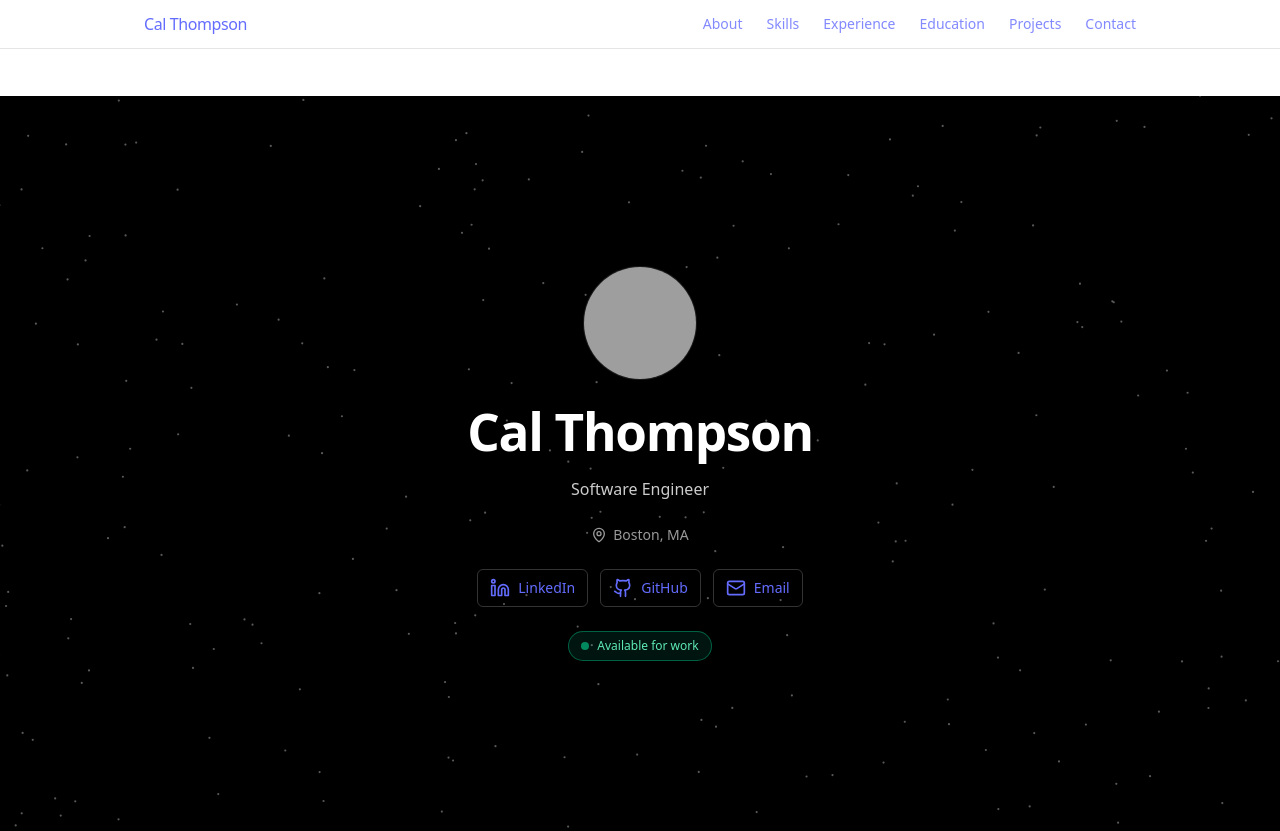
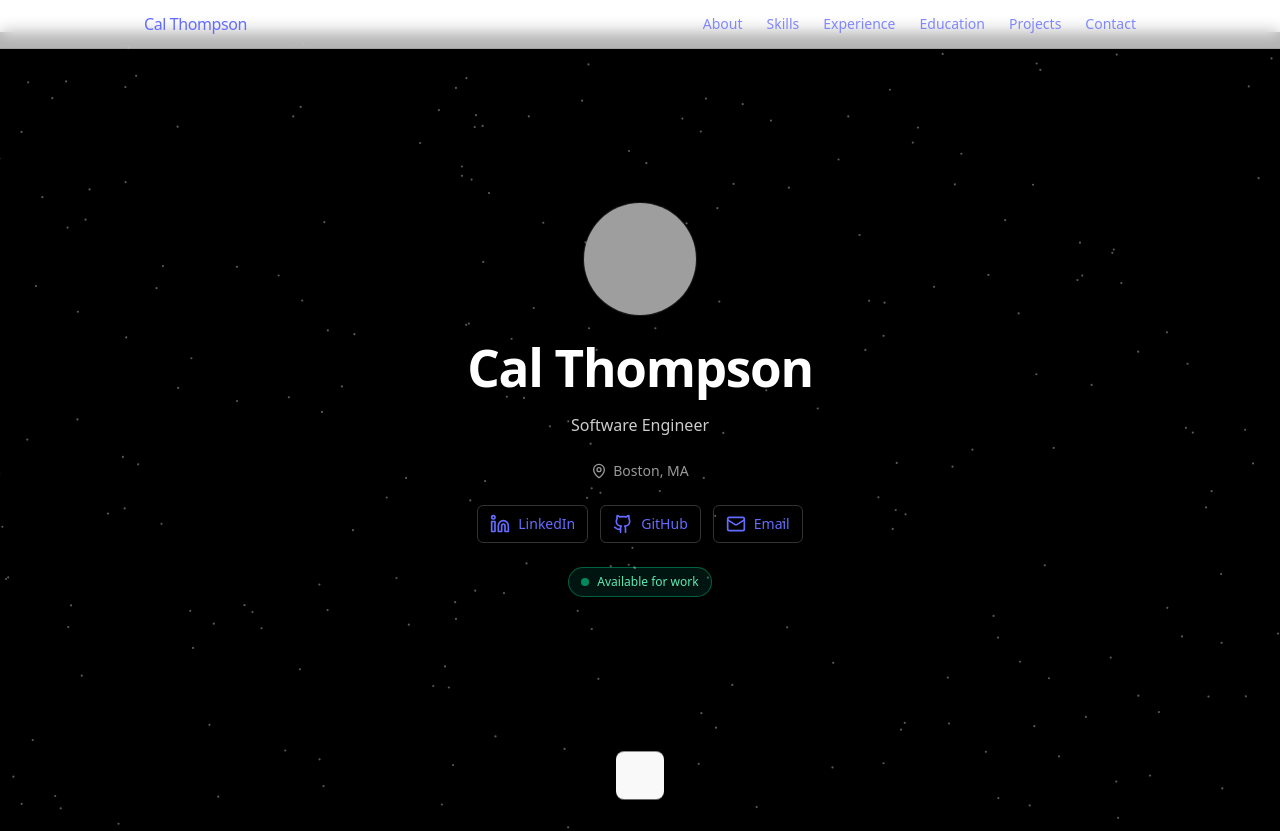
Before and after one commit to calvint18/personalPage, a React (Vite) app in the folder my-portfolio/: page / in a window 1280 px wide. Shown: the top 831 px of the page. Built offline with nearby package versions, Linux system fonts and the light colour scheme; grey boxes are pictures that could not be loaded.

Commit message:
added button to intro

```diff
--- a/my-portfolio/src/components/Intro.tsx
+++ b/my-portfolio/src/components/Intro.tsx
@@ -1,5 +1,5 @@
 import React, { useEffect, useRef, useState } from "react";
-import { Github, Linkedin, Mail, MapPin } from "lucide-react";
+import { Github, Linkedin, Mail, MapPin, ChevronDown } from "lucide-react";
 
 const PROFILE = {
   name: "Cal Thompson",
@@ -14,7 +14,6 @@ const PROFILE = {
   available: true,
 };
 
-{/* Animated canvas background */}
 function CanvasNetwork() {
   const canvasRef = useRef<HTMLCanvasElement | null>(null);
   const mouseRef = useRef<{ x: number | null; y: number | null }>({ x: null, y: null });
@@ -38,8 +37,7 @@ function CanvasNetwork() {
     setSize();
 
     const makePoints = () => {
-      const count =
-        Math.floor((canvas.width / dpr) * (canvas.height / dpr) / 5500) + 70;
+      const count = Math.floor((canvas.width / dpr) * (canvas.height / dpr) / 5500) + 70;
       pointsRef.current = Array.from({ length: count }, () => {
         const speed = 0.15 + Math.random() * 0.25;
         const angle = Math.random() * Math.PI * 2;
@@ -88,8 +86,7 @@ function CanvasNetwork() {
         start: now,
         dur,
       });
-      if (pulsesRef.current.length > 60)
-        pulsesRef.current.splice(0, pulsesRef.current.length - 60);
+      if (pulsesRef.current.length > 60) pulsesRef.current.splice(0, pulsesRef.current.length - 60);
     };
 
     let lastSpawn = 0;
@@ -210,19 +207,17 @@ export default function Intro() {
 
   return (
     <section
-      id="about"
+      id="intro"
       className="
-        relative w-screen min-h-[calc(100vh-4rem)]
+        relative w-screen -mt-16 min-h-[calc(100vh)]
         -mx-[calc((100vw-100%)/2)]
-        flex items-center bg-black text-white
+        flex items-center bg-black text-white pb-16
       "
     >
       <CanvasNetwork />
 
-      {/* content */}
       <div className="relative mx-auto w-full max-w-5xl px-4">
         <div className="flex flex-col items-center text-center gap-5 sm:gap-6">
-          {/* Avatar */}
           <div className="reveal opacity-0 animate-[fade-up_600ms_ease-out_forwards] [animation-delay:0ms]">
             <div className="relative w-24 h-24 sm:w-28 sm:h-28 rounded-full ring-1 ring-white/10 overflow-hidden bg-white/5">
               {imgOk ? (
@@ -300,6 +295,20 @@ export default function Intro() {
           )}
         </div>
       </div>
+
+      <button
+        onClick={() => document.querySelector("#skills")?.scrollIntoView({ behavior: "smooth" })}
+        aria-label="Scroll to next section"
+        className="
+          absolute bottom-6 left-1/2 -translate-x-1/2 z-50
+          inline-flex h-12 w-12 items-center justify-center rounded-full
+          border border-white/40 bg-white/10 text-white
+        hover:bg-white/15 focus:outline-none focus-visible:ring-2 focus-visible:ring-white/60
+          motion-safe:animate-bounce
+        "
+      >
+        <ChevronDown className="h-6 w-6" strokeWidth={2.5} />
+      </button>
     </section>
   );
 }
```
